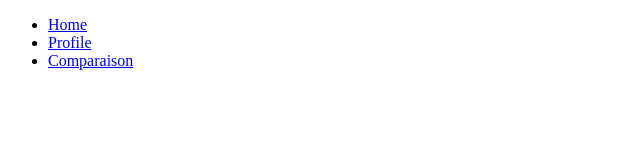
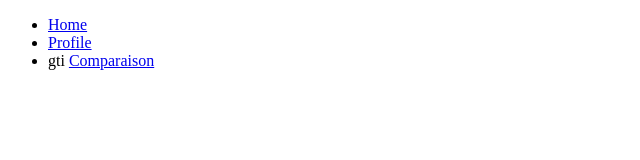
Before and after one commit to Pl83/Node.js-A2.1-B-cats, a plain HTML site: page front/index.html in a window 1280 px wide. Shown: the full height of the page, 0-640 px from the left. Drawn offline with nearby package versions, Linux system fonts and the light colour scheme.

Commit message:
recup merge

```diff
--- a/front/index.html
+++ b/front/index.html
@@ -14,7 +14,7 @@
             <li>
                 <a href="profile.html">Profile</a>
             </li>
-            <li>
+            <li>gti
                 <a href="comparaison.html">Comparaison</a>
             </li>
         </ul>
```
